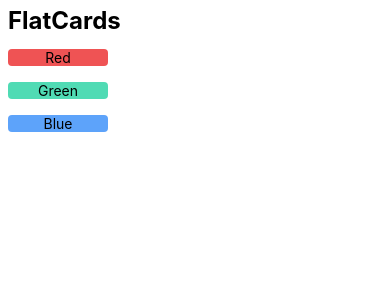
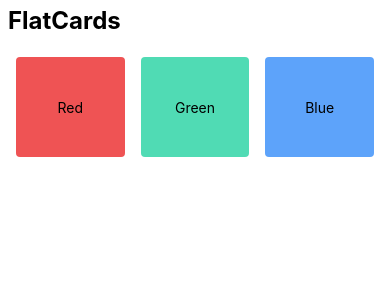
Before and after one commit to aadarshraj02/Multi-Components-React-native, a React Native app: screen / in a window 390 px wide. Shown: the top 300 px of the page. Built offline with nearby package versions, Linux system fonts and the light colour scheme.

Commit message:
styled container

```diff
--- a/components/FlatCards.tsx
+++ b/components/FlatCards.tsx
@@ -27,7 +27,11 @@ const styles = StyleSheet.create({
     paddingHorizontal: 8,
     paddingVertical: 6,
   },
-  container: {},
+  container: {
+    flex: 1,
+    flexDirection: 'row',
+    padding: 8,
+  },
   card: {
     width: 100,
     height: 100,
```
